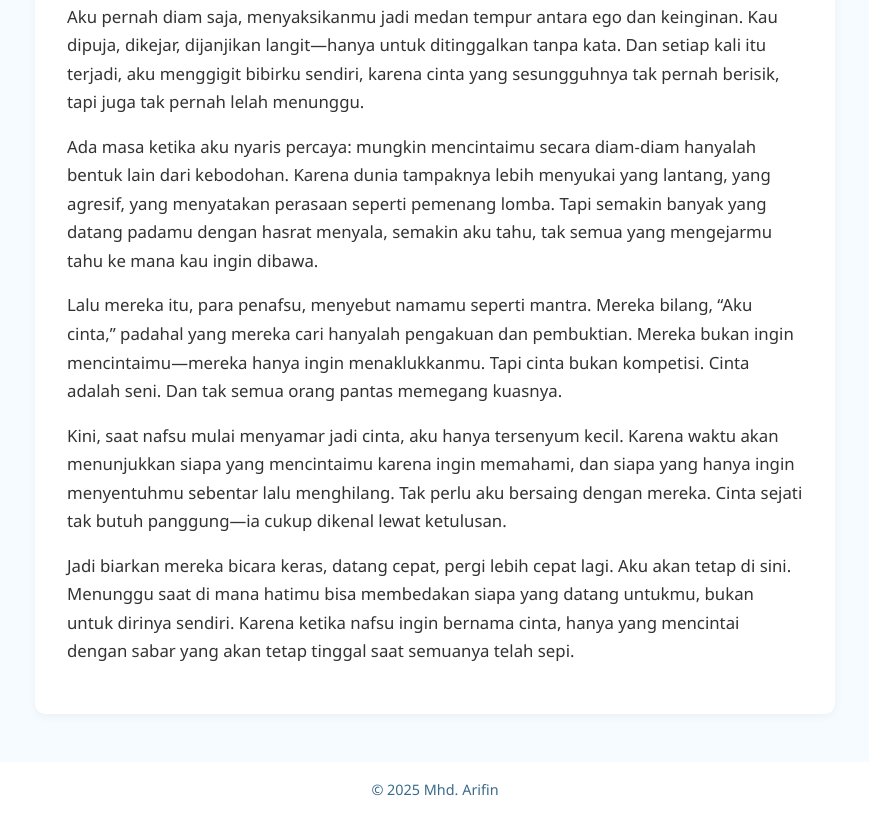
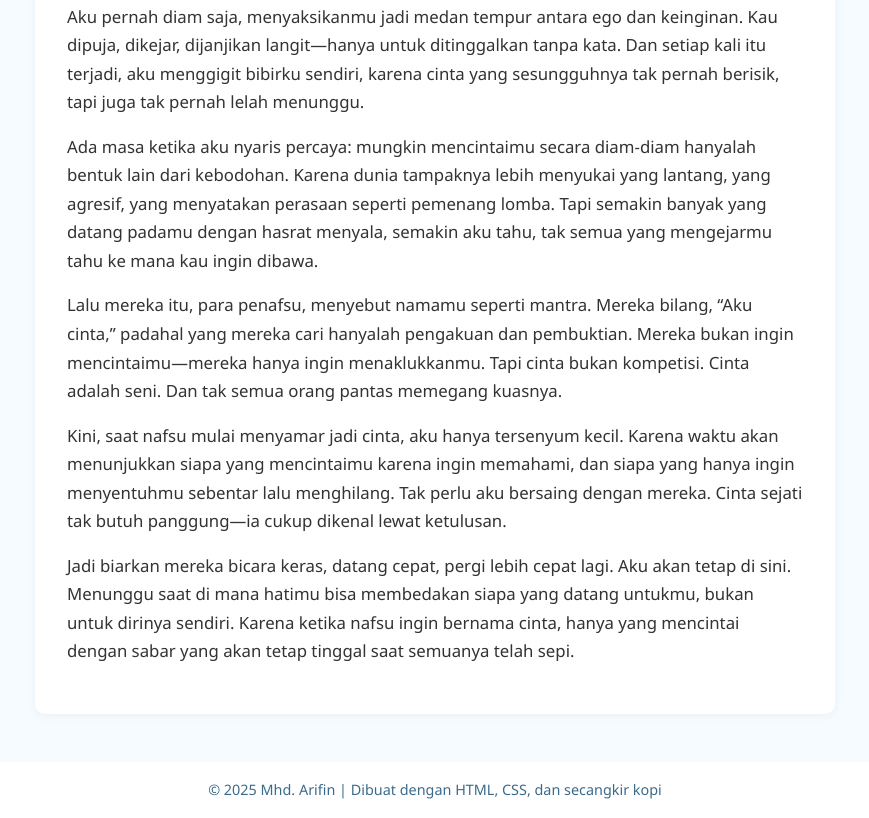
Before and after one commit to mhdarifin69/mhdarifin, a plain HTML site: page article1.html in a window 1280 px wide. Shown: the part 478-1296 px from the top of the page, without its empty margins (205-1074 px from the left). Drawn offline with Linux system fonts and the light colour scheme.

Commit message:
Add files via upload

```diff
--- a/article1.html
+++ b/article1.html
@@ -36,7 +36,7 @@
   </main>
 
   <footer>
-    <p>&copy; 2025 Mhd. Arifin</p>
+    <p>&copy; 2025 Mhd. Arifin | Dibuat dengan HTML, CSS, dan secangkir kopi</p>
   </footer>
 </body>
 </html>
```
